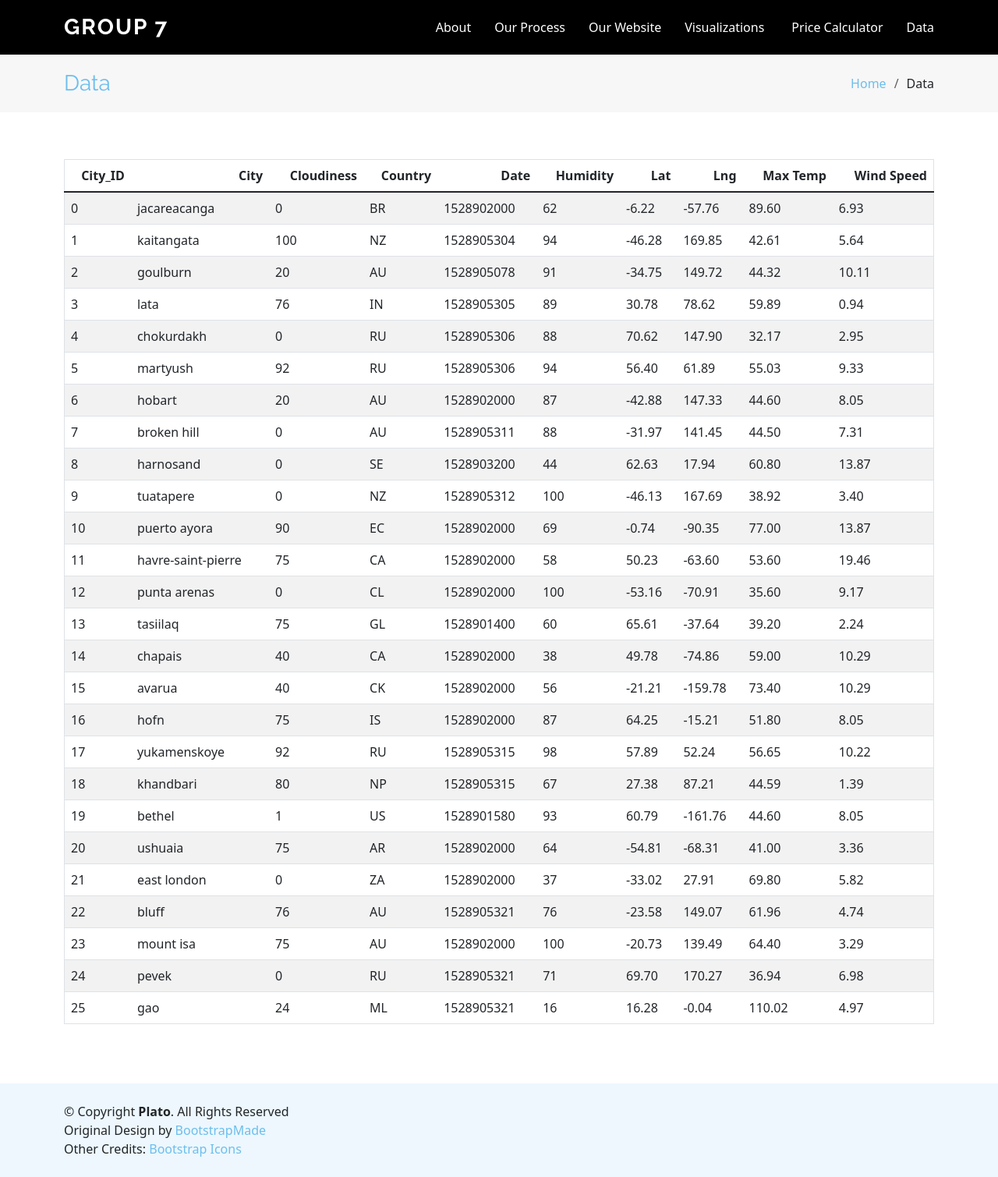
After one commit to aimeevu/group-7-project-4, a Flask app: template templates/data.html in a window 1280 px wide. The commit adds this page. Shown: the whole page at 78% size. Run offline with Flask 2, Linux system fonts and the light colour scheme; the template is opened without the code that fills it, so the values that code supplies are empty; parts of the project's set-up code (start-up, migrations or seed data) failed here and were passed over; some libraries are stand-ins or nearby versions.

Commit message:
Added data page, updated navbar with data page, and website image for readme

```diff
--- /dev/null
+++ b/templates/data.html
@@ -0,0 +1,427 @@
+<!DOCTYPE html>
+<html lang="en">
+    <head>
+        <meta charset="utf-8">
+        <title>Data</title>
+
+        <!-- Google Fonts -->
+        <link href="https://fonts.googleapis.com/css?family=Open+Sans:300,300i,400,400i,600,600i,700,700i|Raleway:300,300i,400,400i,500,500i,600,600i,700,700i|Poppins:300,300i,400,400i,500,500i,600,600i,700,700i" rel="stylesheet">
+
+        <!-- Bootstrap CSS -->
+        <link rel="stylesheet" href="https://cdn.jsdelivr.net/npm/bootstrap@5.1.1/dist/css/bootstrap.min.css" integrity="sha384-F3w7mX95PdgyTmZZMECAngseQB83DfGTowi0iMjiWaeVhAn4FJkqJByhZMI3AhiU" crossorigin="anonymous">
+
+        <link rel="stylesheet" href="../assets/css/style.css">
+    </head>
+
+    <body>
+        <div class="wrap">
+            <header id="header" class="d-flex align-items-center">
+                <div class="container d-flex align-items-center justify-content-between">
+                    <div class="logo">
+                        <h1 class="text-light"><a href="index.html"><span>Group 7</span></a></h1>
+                    </div>
+
+                    <nav id="navbar" class="navbar">
+                        <ul>
+                            <li><a href="index.html#about" class="nav-link">About</a></li>
+                            <li><a href="index.html#process" class="nav-link">Our Process</a></li>
+                            <li><a href="index.html#website" class="nav-link">Our Website</a></li>
+                            <li class="dropdown"><a href="index.html#visualizations"><span>Visualizations</span><i class="bi bi-chevron-down"></i></a>
+                                <ul>
+                                    <li><a href="#visual-details">Visual 1</a></li>
+                                    <li><a href="#visual-details-2">Visual 2</a></li>
+                                    <li><a href="#visual-details-3">Visual 3</a></li>
+                                    <li><a href="#visual-details-4">Visual 4</a></li>
+                                    <li><a href="#visual-details-5">Visual 5</a></li>
+                                    <li><a href="#visual-details-6">Visual 6</a></li>
+                                </ul>
+                            </li>
+                            <li><a href="index.html#calculator" class="nav-link">Price Calculator</a></li>
+                            <li><a href="data.html">Data</a></li>
+                        </ul>
+                    </nav>
+                </div>
+            </header>
+
+            <section id="breadcrumbs" class="breadcrumbs">
+                <div class="container">
+                    <div class="d-flex justify-content-between align-items-center">
+                        <h2><a href="data.html">Data</a></h2>
+                        <ol>
+                            <li><a href="index.html">Home</a></li>
+                            <li>Data</li>
+                        </ol>
+                    </div>
+                </div>
+            </section>
+
+            <section id="data" class="data">
+                <div class="container">
+                    <table border="1" class="dataframe table table-striped table-hover">
+                        <thead>
+                          <tr style="text-align: right;">
+                            <th>City_ID</th>
+                            <th>City</th>
+                            <th>Cloudiness</th>
+                            <th>Country</th>
+                            <th>Date</th>
+                            <th>Humidity</th>
+                            <th>Lat</th>
+                            <th>Lng</th>
+                            <th>Max Temp</th>
+                            <th>Wind Speed</th>
+                          </tr>
+                        </thead>
+                        <tbody>
+                          <tr>
+                            <td>0</td>
+                            <td>jacareacanga</td>
+                            <td>0</td>
+                            <td>BR</td>
+                            <td>1528902000</td>
+                            <td>62</td>
+                            <td>-6.22</td>
+                            <td>-57.76</td>
+                            <td>89.60</td>
+                            <td>6.93</td>
+                          </tr>
+                          <tr>
+                            <td>1</td>
+                            <td>kaitangata</td>
+                            <td>100</td>
+                            <td>NZ</td>
+                            <td>1528905304</td>
+                            <td>94</td>
+                            <td>-46.28</td>
+                            <td>169.85</td>
+                            <td>42.61</td>
+                            <td>5.64</td>
+                          </tr>
+                          <tr>
+                            <td>2</td>
+                            <td>goulburn</td>
+                            <td>20</td>
+                            <td>AU</td>
+                            <td>1528905078</td>
+                            <td>91</td>
+                            <td>-34.75</td>
+                            <td>149.72</td>
+                            <td>44.32</td>
+                            <td>10.11</td>
+                          </tr>
+                          <tr>
+                            <td>3</td>
+                            <td>lata</td>
+                            <td>76</td>
+                            <td>IN</td>
+                            <td>1528905305</td>
+                            <td>89</td>
+                            <td>30.78</td>
+                            <td>78.62</td>
+                            <td>59.89</td>
+                            <td>0.94</td>
+                          </tr>
+                          <tr>
+                            <td>4</td>
+                            <td>chokurdakh</td>
+                            <td>0</td>
+                            <td>RU</td>
+                            <td>1528905306</td>
+                            <td>88</td>
+                            <td>70.62</td>
+                            <td>147.90</td>
+                            <td>32.17</td>
+                            <td>2.95</td>
+                          </tr>
+                          <tr>
+                            <td>5</td>
+                            <td>martyush</td>
+                            <td>92</td>
+                            <td>RU</td>
+                            <td>1528905306</td>
+                            <td>94</td>
+                            <td>56.40</td>
+                            <td>61.89</td>
+                            <td>55.03</td>
+                            <td>9.33</td>
+                          </tr>
+                          <tr>
+                            <td>6</td>
+                            <td>hobart</td>
+                            <td>20</td>
+                            <td>AU</td>
+                            <td>1528902000</td>
+                            <td>87</td>
+                            <td>-42.88</td>
+                            <td>147.33</td>
+                            <td>44.60</td>
+                            <td>8.05</td>
+                          </tr>
+                          <tr>
+                            <td>7</td>
+                            <td>broken hill</td>
+                            <td>0</td>
+                            <td>AU</td>
+                            <td>1528905311</td>
+                            <td>88</td>
+                            <td>-31.97</td>
+                            <td>141.45</td>
+                            <td>44.50</td>
+                            <td>7.31</td>
+                          </tr>
+                          <tr>
+                            <td>8</td>
+                            <td>harnosand</td>
+                            <td>0</td>
+                            <td>SE</td>
+                            <td>1528903200</td>
+                            <td>44</td>
+                            <td>62.63</td>
+                            <td>17.94</td>
+                            <td>60.80</td>
+                            <td>13.87</td>
+                          </tr>
+                          <tr>
+                            <td>9</td>
+                            <td>tuatapere</td>
+                            <td>0</td>
+                            <td>NZ</td>
+                            <td>1528905312</td>
+                            <td>100</td>
+                            <td>-46.13</td>
+                            <td>167.69</td>
+                            <td>38.92</td>
+                            <td>3.40</td>
+                          </tr>
+                          <tr>
+                            <td>10</td>
+                            <td>puerto ayora</td>
+                            <td>90</td>
+                            <td>EC</td>
+                            <td>1528902000</td>
+                            <td>69</td>
+                            <td>-0.74</td>
+                            <td>-90.35</td>
+                            <td>77.00</td>
+                            <td>13.87</td>
+                          </tr>
+                          <tr>
+                            <td>11</td>
+                            <td>havre-saint-pierre</td>
+                            <td>75</td>
+                            <td>CA</td>
+                            <td>1528902000</td>
+                            <td>58</td>
+                            <td>50.23</td>
+                            <td>-63.60</td>
+                            <td>53.60</td>
+                            <td>19.46</td>
+                          </tr>
+                          <tr>
+                            <td>12</td>
+                            <td>punta arenas</td>
+                            <td>0</td>
+                            <td>CL</td>
+                            <td>1528902000</td>
+                            <td>100</td>
+                            <td>-53.16</td>
+                            <td>-70.91</td>
+                            <td>35.60</td>
+                            <td>9.17</td>
+                          </tr>
+                          <tr>
+                            <td>13</td>
+                            <td>tasiilaq</td>
+                            <td>75</td>
+                            <td>GL</td>
+                            <td>1528901400</td>
+                            <td>60</td>
+                            <td>65.61</td>
+                            <td>-37.64</td>
+                            <td>39.20</td>
+                            <td>2.24</td>
+                          </tr>
+                          <tr>
+                            <td>14</td>
+                            <td>chapais</td>
+                            <td>40</td>
+                            <td>CA</td>
+                            <td>1528902000</td>
+                            <td>38</td>
+                            <td>49.78</td>
+                            <td>-74.86</td>
+                            <td>59.00</td>
+                            <td>10.29</td>
+                          </tr>
+                          <tr>
+                            <td>15</td>
+                            <td>avarua</td>
+                            <td>40</td>
+                            <td>CK</td>
+                            <td>1528902000</td>
+                            <td>56</td>
+                            <td>-21.21</td>
+                            <td>-159.78</td>
+                            <td>73.40</td>
+                            <td>10.29</td>
+                          </tr>
+                          <tr>
+                            <td>16</td>
+                            <td>hofn</td>
+                            <td>75</td>
+                            <td>IS</td>
+                            <td>1528902000</td>
+                            <td>87</td>
+                            <td>64.25</td>
+                            <td>-15.21</td>
+                            <td>51.80</td>
+                            <td>8.05</td>
+                          </tr>
+                          <tr>
+                            <td>17</td>
+                            <td>yukamenskoye</td>
+                            <td>92</td>
+                            <td>RU</td>
+                            <td>1528905315</td>
+                            <td>98</td>
+                            <td>57.89</td>
+                            <td>52.24</td>
+                            <td>56.65</td>
+                            <td>10.22</td>
+                          </tr>
+                          <tr>
+                            <td>18</td>
+                            <td>khandbari</td>
+                            <td>80</td>
+                            <td>NP</td>
+                            <td>1528905315</td>
+                            <td>67</td>
+                            <td>27.38</td>
+                            <td>87.21</td>
+                            <td>44.59</td>
+                            <td>1.39</td>
+                          </tr>
+                          <tr>
+                            <td>19</td>
+                            <td>bethel</td>
+                            <td>1</td>
+                            <td>US</td>
+                            <td>1528901580</td>
+                            <td>93</td>
+                            <td>60.79</td>
+                            <td>-161.76</td>
+                            <td>44.60</td>
+                            <td>8.05</td>
+                          </tr>
+                          <tr>
+                            <td>20</td>
+                            <td>ushuaia</td>
+                            <td>75</td>
+                            <td>AR</td>
+                            <td>1528902000</td>
+                            <td>64</td>
+                            <td>-54.81</td>
+                            <td>-68.31</td>
+                            <td>41.00</td>
+                            <td>3.36</td>
+                          </tr>
+                          <tr>
+                            <td>21</td>
+                            <td>east london</td>
+                            <td>0</td>
+                            <td>ZA</td>
+                            <td>1528902000</td>
+                            <td>37</td>
+                            <td>-33.02</td>
+                            <td>27.91</td>
+                            <td>69.80</td>
+                            <td>5.82</td>
+                          </tr>
+                          <tr>
+                            <td>22</td>
+                            <td>bluff</td>
+                            <td>76</td>
+                            <td>AU</td>
+                            <td>1528905321</td>
+                            <td>76</td>
+                            <td>-23.58</td>
+                            <td>149.07</td>
+                            <td>61.96</td>
+                            <td>4.74</td>
+                          </tr>
+                          <tr>
+                            <td>23</td>
+                            <td>mount isa</td>
+                            <td>75</td>
+                            <td>AU</td>
+                            <td>1528902000</td>
+                            <td>100</td>
+                            <td>-20.73</td>
+                            <td>139.49</td>
+                            <td>64.40</td>
+                            <td>3.29</td>
+                          </tr>
+                          <tr>
+                            <td>24</td>
+                            <td>pevek</td>
+                            <td>0</td>
+                            <td>RU</td>
+                            <td>1528905321</td>
+                            <td>71</td>
+                            <td>69.70</td>
+                            <td>170.27</td>
+                            <td>36.94</td>
+                            <td>6.98</td>
+                          </tr>
+                          <tr>
+                            <td>25</td>
+                            <td>gao</td>
+                            <td>24</td>
+                            <td>ML</td>
+                            <td>1528905321</td>
+                            <td>16</td>
+                            <td>16.28</td>
+                            <td>-0.04</td>
+                            <td>110.02</td>
+                            <td>4.97</td>
+                          </tr>
+                        </tbody>
+                    </table>
+                </div>
+            </section>
+
+            <footer class="footer-top section-bg">
+                <div class="container py-4">
+                    <div class="copyright">
+                      &copy; Copyright <strong><span>Plato</span></strong>. All Rights Reserved
+                    </div>
+                    <div class="credits">
+                      <!-- All the links in the footer should remain intact. -->
+                      <!-- You can delete the links only if you purchased the pro version. -->
+                      <!-- Licensing information: https://bootstrapmade.com/license/ -->
+                      <!-- Purchase the pro version with working PHP/AJAX contact form: https://bootstrapmade.com/plato-responsive-bootstrap-website-template/ -->
+                      Original Design by <a href="https://bootstrapmade.com/">BootstrapMade</a>
+                    </div>
+                    <div class="credits">
+                        Other Credits: <a href="https://icons.getbootstrap.com/">Bootstrap Icons</a>
+                    </div>
+                  </div>
+            </footer>
+        </div>
+
+        <script src="https://ajax.googleapis.com/ajax/libs/jquery/3.3.1/jquery.min.js"></script>
+
+        <!--Ending Bootstrap Code-->
+        <script src="https://code.jquery.com/jquery-3.3.1.slim.min.js"
+        integrity="sha384-q8i/X+965DzO0rT7abK41JStQIAqVgRVzpbzo5smXKp4YfRvH+8abtTE1Pi6jizo"
+        crossorigin="anonymous"></script>
+        <script src="https://cdnjs.cloudflare.com/ajax/libs/popper.js/1.14.7/umd/popper.min.js"
+        integrity="sha384-UO2eT0CpHqdSJQ6hJty5KVphtPhzWj9WO1clHTMGa3JDZwrnQq4sF86dIHNDz0W1"
+        crossorigin="anonymous"></script>
+        <script src="https://stackpath.bootstrapcdn.com/bootstrap/4.3.1/js/bootstrap.min.js"
+        integrity="sha384-JjSmVgyd0p3pXB1rRibZUAYoIIy6OrQ6VrjIEaFf/nJGzIxFDsf4x0xIM+B07jRM"
+        crossorigin="anonymous"></script>
+
+        <script src="../assets/js/main.js"></script>
+    </body>
+</html>
--- a/templates/index.html
+++ b/templates/index.html
@@ -48,6 +48,7 @@
                                 </ul>
                             </li>
                             <li><a href="#calculator" class="nav-link">Price Calculator</a></li>
+                            <li><a href="data.html">Data</a></li>
                         </ul>
                     </nav>
                 </div>
--- a/templates/visual.html
+++ b/templates/visual.html
@@ -38,6 +38,7 @@
                                 </ul>
                             </li>
                             <li><a href="index.html#calculator" class="nav-link">Price Calculator</a></li>
+                            <li><a href="data.html">Data</a></li>
                         </ul>
                     </nav>
                 </div>
```
Also changed, not shown: assets/imgs/LandingPage.png (added).
